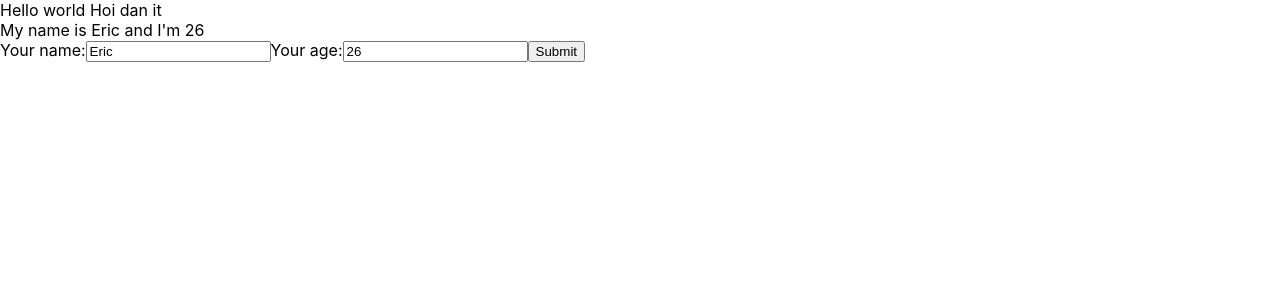
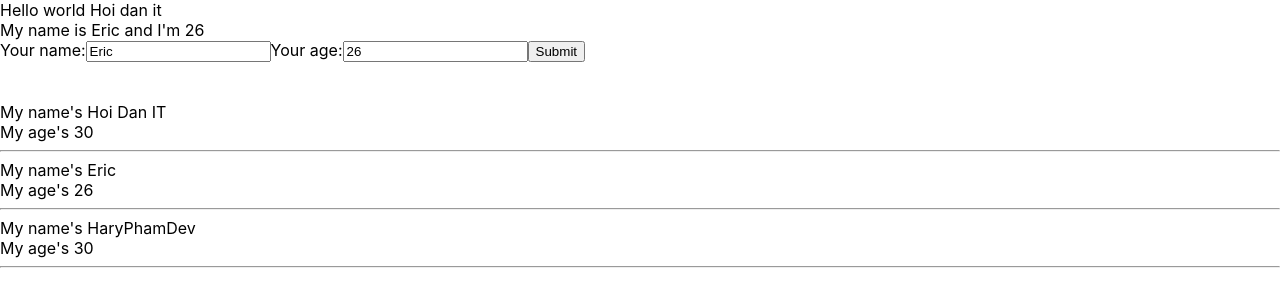
Before and after one commit to vanthoi08/test-demo-react, a React (Create React App) app: page / in a window 1280 px wide. Shown: the top 306 px of the page. Built offline with nearby package versions, Linux system fonts and the light colour scheme.

Commit message:
video 24

```diff
--- /dev/null
+++ b/src/components/DisplayInfor.js
@@ -0,0 +1,25 @@
+import React from "react";
+class DisplayInfor extends React.Component {
+    render() {
+        console.log(this.props)
+        // destructuring array/object
+        const { listUsers } = this.props;
+        console.log(listUsers);
+        // props => viết tắt properties
+        return (
+            <div>
+                {listUsers.map((user, index) => {
+                    return (
+                        <div key={user.id}>
+                            <div>My name's {user.name} </div>
+                            <div>My age's {user.age} </div>
+                            <hr />
+                        </div>
+                    )
+                })}
+
+            </div>
+        )
+    }
+}
+export default DisplayInfor;
--- a/src/components/MyComponent.js
+++ b/src/components/MyComponent.js
@@ -3,12 +3,30 @@
 
 import React from 'react';
 import UserInfor from './UserInfor';
+import DisplayInfor from './DisplayInfor';
 class MyComponent extends React.Component {
 
+    state = {
+        listUsers: [
+            { id: 1, name: "Hoi Dan IT", age: "30" },
+            { id: 2, name: "Eric", age: "26" },
+            { id: 3, name: "HaryPhamDev", age: "30" },
+        ]
+    }
+
     render() {
+
+        // DRY: dont't repeat youseft
         return (
             <div>
                 <UserInfor />
+                <br></br>
+                <br></br>
+                <DisplayInfor
+                    listUsers={this.state.listUsers}
+                />
+
+
             </div>
 
         );
```
